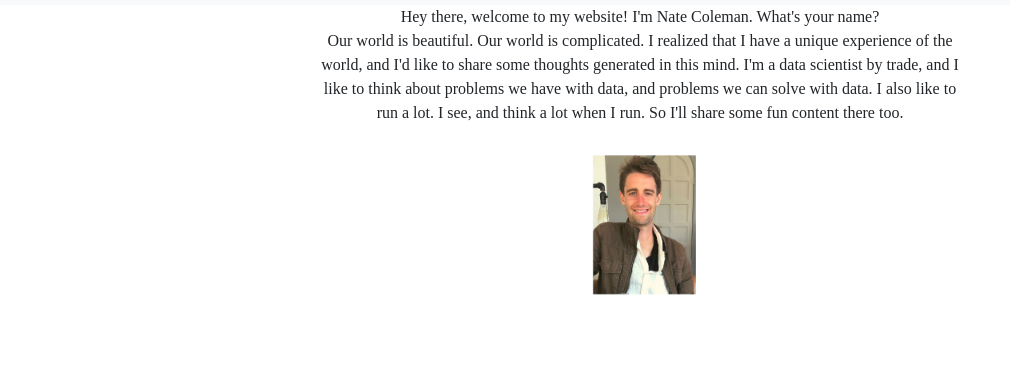
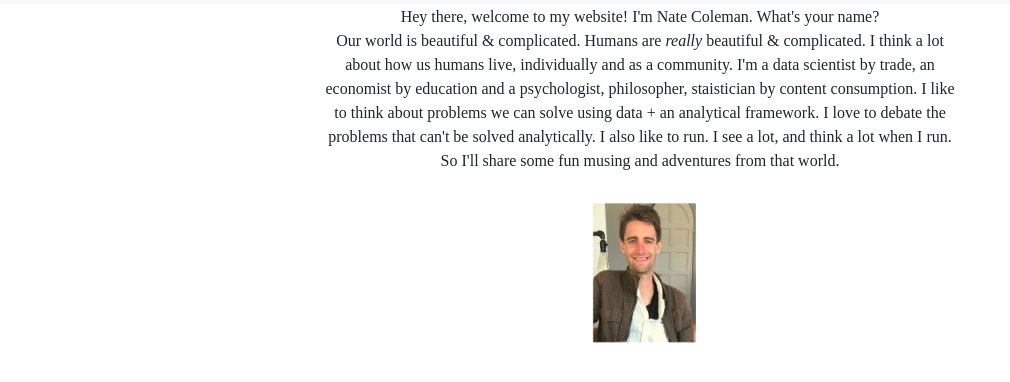
Before and after one commit to ncoleman15/ncoleman15.github.io, a website: page index.html in a window 1280 px wide. Shown: the part 96-478 px from the top of the page, without its empty margins (0-1010 px from the left). Drawn offline with nearby package versions, Linux system fonts and the light colour scheme.

Commit message:
edit text

```diff
--- a/index.html
+++ b/index.html
@@ -43,11 +43,13 @@
                 <article class = "w-50">
                     <p>
             Hey there, welcome to my website! I'm Nate Coleman. What's your name? <br>
-            Our world is beautiful. Our world is complicated. I realized that I have a
-            unique experience of the world, and I'd like to share some thoughts generated in this
-            mind. I'm a data scientist by trade, and I like to think about problems we have with data,
-            and problems we can solve with data. I also like to run a lot. I see, and think a lot when
-            I run. So I'll share some fun content there too.
+            Our world is beautiful & complicated. Humans are <span> <em>really </em></span>
+            beautiful & complicated. I think a lot about how us humans live, individually and as a community.
+            I'm a data scientist by trade, an economist by education and a psychologist, philosopher,
+            staistician by content consumption. I like to think about problems we can solve using data +
+            an analytical framework. I love to debate the problems that can't be solved analytically.
+            I also like to run. I see a lot, and think a lot when I run. So I'll share some fun
+            musing and adventures from that world.
                     </p>
                 </article>
             </div>
```
